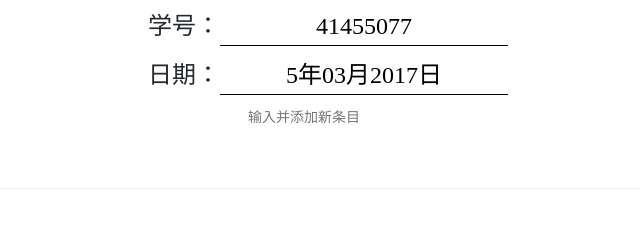
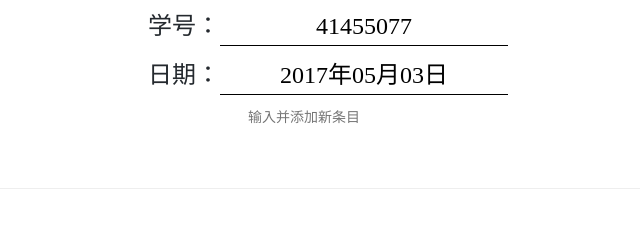
Before and after one commit to zhengxiaoyao0716/my-reports, a plain HTML site: page index.html in a window 1280 px wide. Shown: the part 305-534 px from the top of the page, 336-976 px from the left. Drawn offline with Linux system fonts and the light colour scheme.

Commit message:
修复新版chrome里本地时间格式变化

```diff
--- a/index.html
+++ b/index.html
@@ -75,13 +75,13 @@
         <p><span>日期：</span><input id="date" type="text" value=""></p>
         <script>
             document.querySelector('#cover>p>input#date').setAttribute('value', (function (d) {
-                var year = d[0];
-                var month = d[1];
-                var date = d[2];
+                var year = String(d.getFullYear());
+                var month = String(1 + d.getMonth());
+                var date = String(d.getDate());
                 return year + '年'
                     + (month.length == 1 ? '0' + month : month) + '月'
                     + (date.length == 1 ? '0' + date : date) + '日';
-            })(new Date().toLocaleDateString().split('/')));
+            })(new Date()));
             function addItem() {
                 var p = document.createElement("p");
                 p.innerHTML = '<span>' + this.value + '：</span><input type="text" value="">';
```
